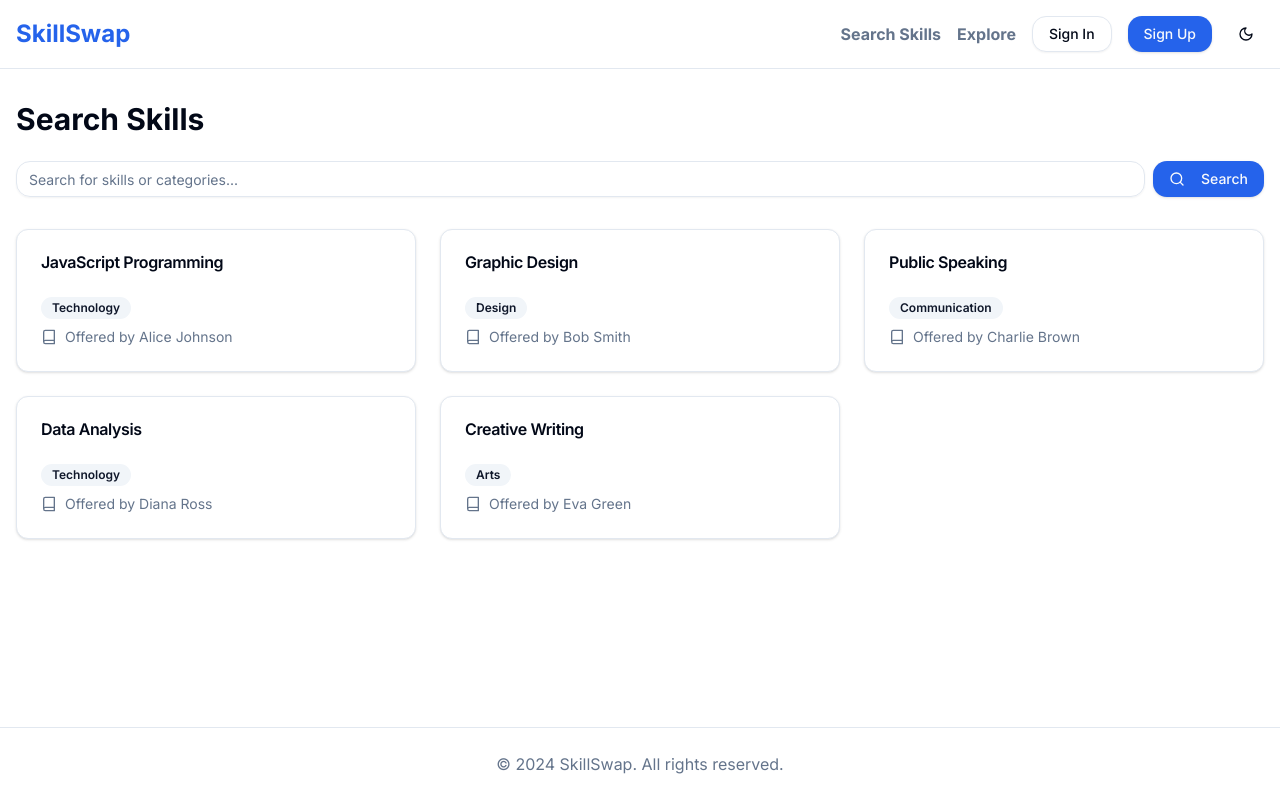
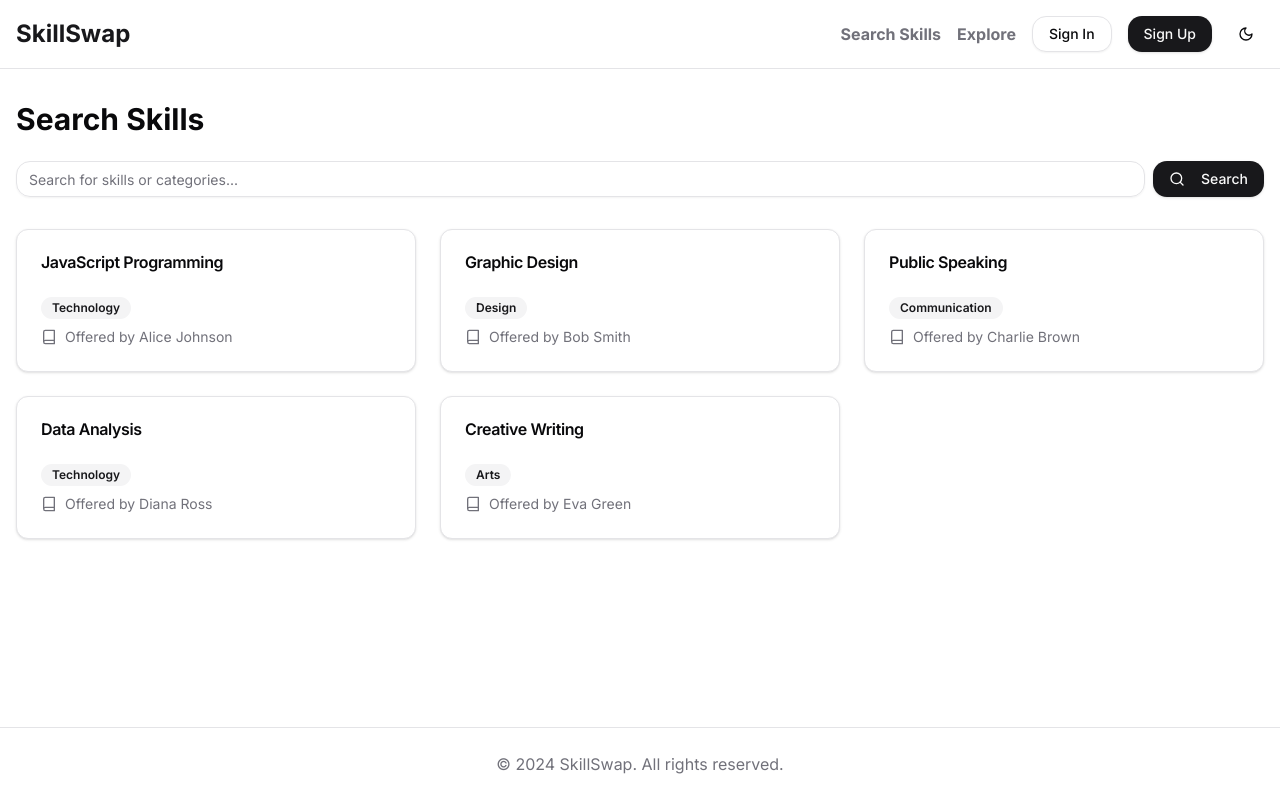
Before and after one commit to neslang-05/skillswap, a Next.js app: page /search in a window 1280 px wide. Built offline with nearby package versions, Linux system fonts and the light colour scheme.

Commit message:
updated the global.css to zinc/b/w color theme

```diff
--- a/app/globals.css
+++ b/app/globals.css
@@ -5,27 +5,28 @@
 
 
 
+
 @layer base {
   :root {
     --background: 0 0% 100%;
-    --foreground: 222.2 84% 4.9%;
+    --foreground: 240 10% 3.9%;
     --card: 0 0% 100%;
-    --card-foreground: 222.2 84% 4.9%;
+    --card-foreground: 240 10% 3.9%;
     --popover: 0 0% 100%;
-    --popover-foreground: 222.2 84% 4.9%;
-    --primary: 221.2 83.2% 53.3%;
-    --primary-foreground: 210 40% 98%;
-    --secondary: 210 40% 96.1%;
-    --secondary-foreground: 222.2 47.4% 11.2%;
-    --muted: 210 40% 96.1%;
-    --muted-foreground: 215.4 16.3% 46.9%;
-    --accent: 210 40% 96.1%;
-    --accent-foreground: 222.2 47.4% 11.2%;
+    --popover-foreground: 240 10% 3.9%;
+    --primary: 240 5.9% 10%;
+    --primary-foreground: 0 0% 98%;
+    --secondary: 240 4.8% 95.9%;
+    --secondary-foreground: 240 5.9% 10%;
+    --muted: 240 4.8% 95.9%;
+    --muted-foreground: 240 3.8% 46.1%;
+    --accent: 240 4.8% 95.9%;
+    --accent-foreground: 240 5.9% 10%;
     --destructive: 0 84.2% 60.2%;
-    --destructive-foreground: 210 40% 98%;
-    --border: 214.3 31.8% 91.4%;
-    --input: 214.3 31.8% 91.4%;
-    --ring: 221.2 83.2% 53.3%;
+    --destructive-foreground: 0 0% 98%;
+    --border: 240 5.9% 90%;
+    --input: 240 5.9% 90%;
+    --ring: 240 5.9% 10%;
     --radius: 1rem;
     --chart-1: 12 76% 61%;
     --chart-2: 173 58% 39%;
@@ -35,25 +36,25 @@
   }
 
   .dark {
-    --background: 222.2 84% 4.9%;
-    --foreground: 210 40% 98%;
-    --card: 222.2 84% 4.9%;
-    --card-foreground: 210 40% 98%;
-    --popover: 222.2 84% 4.9%;
-    --popover-foreground: 210 40% 98%;
-    --primary: 217.2 91.2% 59.8%;
-    --primary-foreground: 222.2 47.4% 11.2%;
-    --secondary: 217.2 32.6% 17.5%;
-    --secondary-foreground: 210 40% 98%;
-    --muted: 217.2 32.6% 17.5%;
-    --muted-foreground: 215 20.2% 65.1%;
-    --accent: 217.2 32.6% 17.5%;
-    --accent-foreground: 210 40% 98%;
+    --background: 240 10% 3.9%;
+    --foreground: 0 0% 98%;
+    --card: 240 10% 3.9%;
+    --card-foreground: 0 0% 98%;
+    --popover: 240 10% 3.9%;
+    --popover-foreground: 0 0% 98%;
+    --primary: 0 0% 98%;
+    --primary-foreground: 240 5.9% 10%;
+    --secondary: 240 3.7% 15.9%;
+    --secondary-foreground: 0 0% 98%;
+    --muted: 240 3.7% 15.9%;
+    --muted-foreground: 240 5% 64.9%;
+    --accent: 240 3.7% 15.9%;
+    --accent-foreground: 0 0% 98%;
     --destructive: 0 62.8% 30.6%;
-    --destructive-foreground: 210 40% 98%;
-    --border: 217.2 32.6% 17.5%;
-    --input: 217.2 32.6% 17.5%;
-    --ring: 224.3 76.3% 48%;
+    --destructive-foreground: 0 0% 98%;
+    --border: 240 3.7% 15.9%;
+    --input: 240 3.7% 15.9%;
+    --ring: 240 4.9% 83.9%;
     --chart-1: 220 70% 50%;
     --chart-2: 160 60% 45%;
     --chart-3: 30 80% 55%;
@@ -61,6 +62,7 @@
     --chart-5: 340 75% 55%;
   }
 }
+
 
 
 
```
